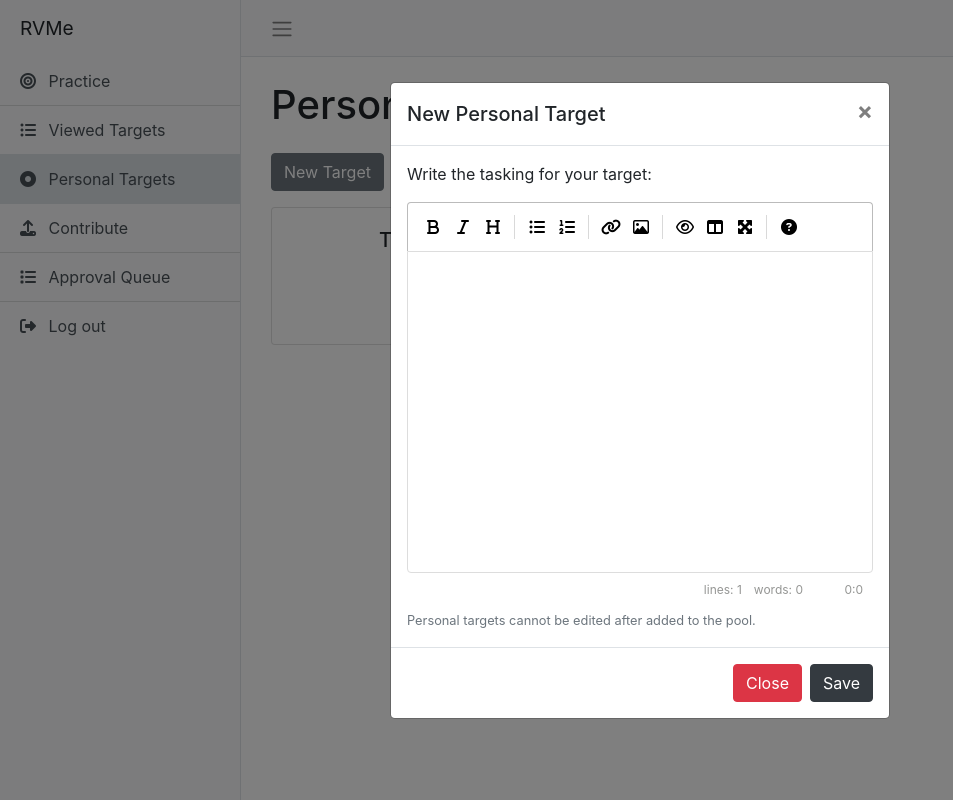
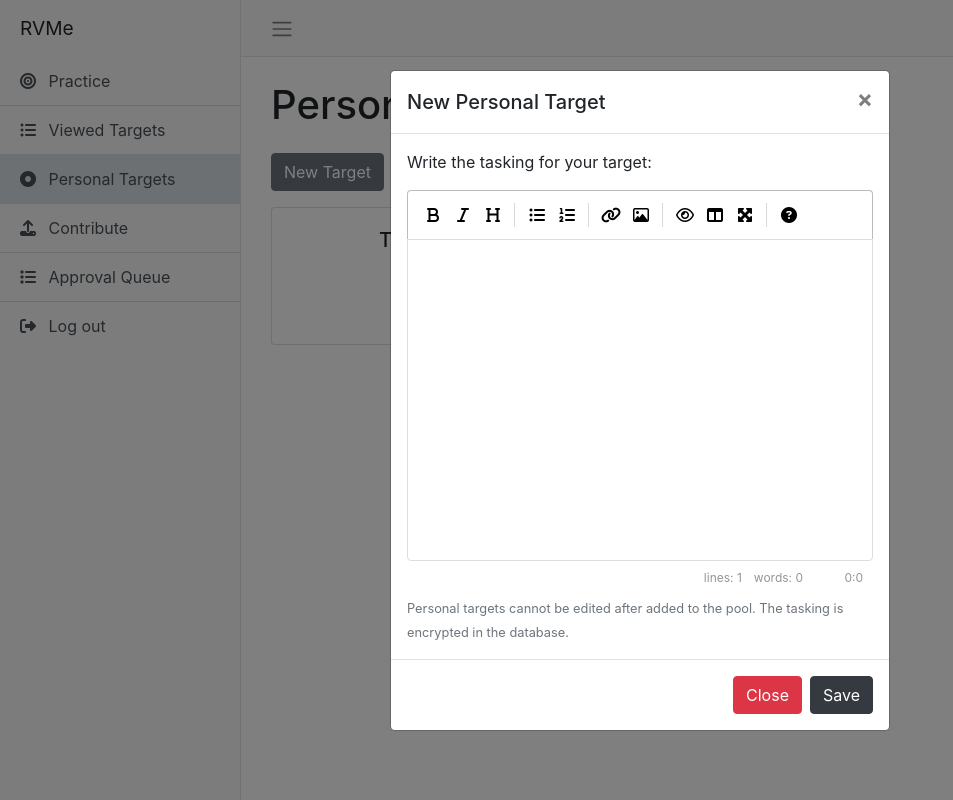
Before and after one commit to nykotar/rvme, a Django app: page /pool/personalTargets/ in a window 1280 px wide, after a click on "New Target". Shown: the whole page, without its empty margins (0-953 px from the left). Run offline with Django 3.2, Linux system fonts and the light colour scheme; the visitor is signed in with stand-in values (Sample User, id 1); data that the repository does not hold is empty; some libraries are stand-ins or nearby versions.

Commit message:
Add encryption, resolves #38

```diff
--- a/pool/templates/personal_target_detail.html
+++ b/pool/templates/personal_target_detail.html
@@ -13,7 +13,7 @@
       <div class="mb-3">
           <h1 style="display: inline-block">{{ target.tid }}</h1>
       </div>
-      {{ target.tasking|safe }}
+      {{ target.tasking|decryptTxt|safe }}
     </div>
     <div class="container mt-5">
       <div class="form-group">
--- a/pool/templates/personal_targets.html
+++ b/pool/templates/personal_targets.html
@@ -56,7 +56,7 @@
           <div class="modal-body">
             <p>Write the tasking for your target:</p>
             <textarea id="tasking" name="tasking"></textarea>
-            <small class="text-muted">Personal targets cannot be edited after added to the pool.</small>
+            <small class="text-muted">Personal targets cannot be edited after added to the pool. The tasking is encrypted in the database.</small>
           </div>
           <div class="modal-footer">
             <button type="button" class="btn btn-danger" data-dismiss="modal">Close</button>
--- a/pool/views.py
+++ b/pool/views.py
@@ -18,7 +18,7 @@ from django.views.generic.list import ListView
 from django.views.generic.detail import DetailView
 from django.views import View
 
-from .utils import gen_tid
+from .utils import gen_tid, encrypt, decrypt
 
 from random import randint
 import imagehash
@@ -213,7 +213,8 @@ class NewPersonalTargetView(LoginRequiredMixin, View):
         if form.is_valid():
             personal_target = PersonalTarget()
             personal_target.user = request.user
-            personal_target.tasking = markdown.markdown(form.cleaned_data['tasking'], extensions=['sane_lists'])
+            html = markdown.markdown(form.cleaned_data['tasking'], extensions=['sane_lists'])
+            personal_target.tasking = encrypt(html)
             personal_target.save()
         return HttpResponseRedirect(reverse('pool:personal_targets'))
 
@@ -248,3 +249,7 @@ def return_personal_target(request, tid):
 @register.filter
 def get_range(value):
     return range(1, value + 1)
+
+@register.filter
+def decryptTxt(value):
+    return decrypt(value)
--- a/requirements.txt
+++ b/requirements.txt
@@ -7,3 +7,4 @@ dj-database-url
 whitenoise[brotli]
 django-recaptcha
 markdown
+cryptography
--- a/rvme/settings/local.py
+++ b/rvme/settings/local.py
@@ -23,3 +23,5 @@ MEDIA_URL = '/media/'
 MEDIA_ROOT = os.path.join(BASE_DIR, 'media')
 
 SILENCED_SYSTEM_CHECKS = ['captcha.recaptcha_test_key_error']
+
+FERNET_KEY = b'pcIyP04gM-i8-Yu7_cKrj5wS-JCM4IMQaFJ9vNUnexE='
--- a/rvme/settings/prod.py
+++ b/rvme/settings/prod.py
@@ -22,3 +22,5 @@ STATICFILES_STORAGE = 'whitenoise.storage.CompressedManifestStaticFilesStorage'
 
 RECAPTCHA_PUBLIC_KEY = os.environ.get('RECAPTCHA_PUBLIC_KEY')
 RECAPTCHA_PRIVATE_KEY = os.environ.get('RECAPTCHA_PRIVATE_KEY')
+
+FERNET_KEY = os.environ.get('FERNET_KEY')
```
Also changed, not shown: pool/utils.py (+16 -0 lines).
